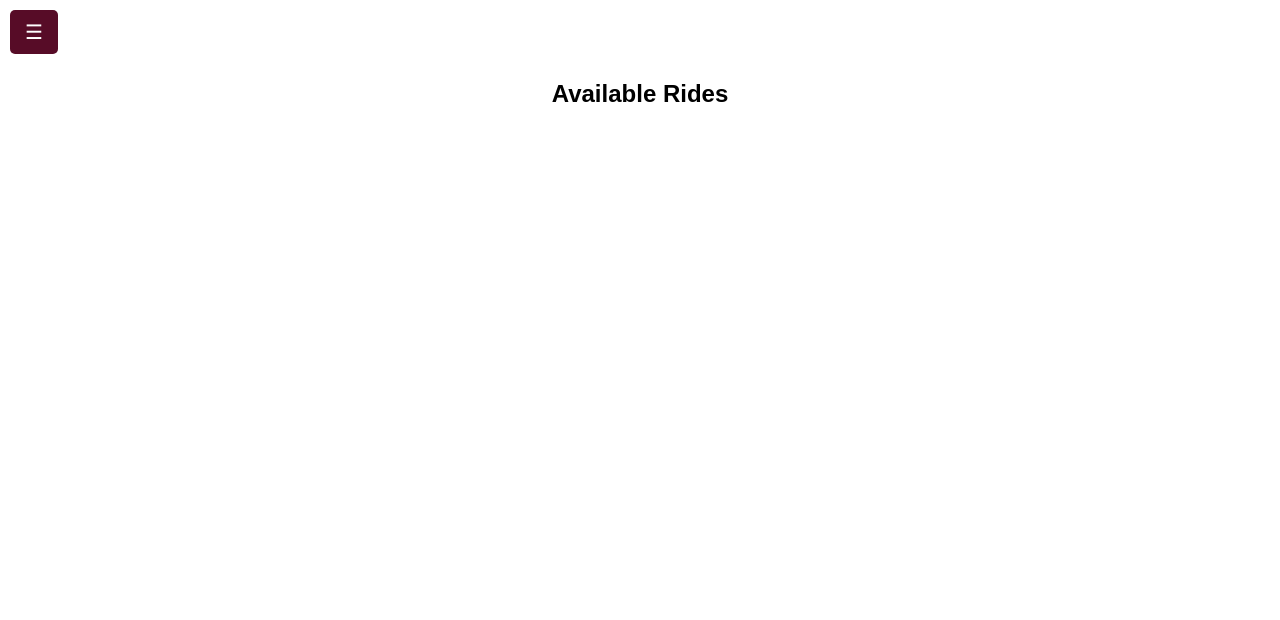
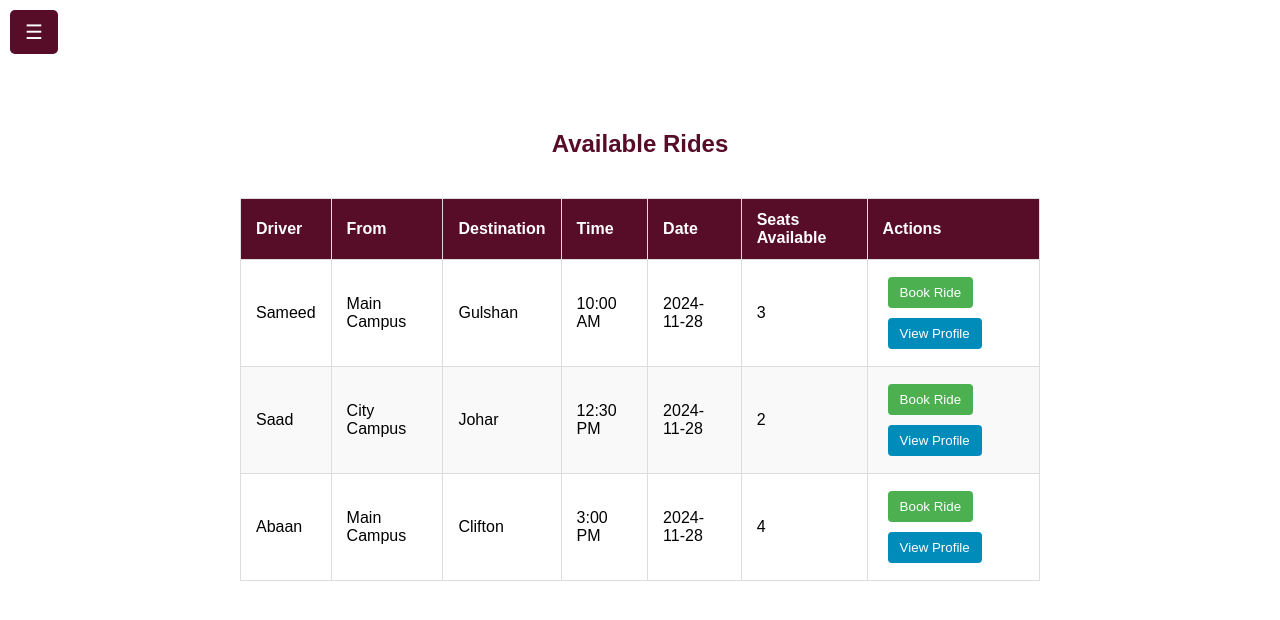
Before and after one commit to SaadThaplawala/Carpool, a React (Vite) app in the folder Frontend/carpool/: page / in a window 1280 px wide. Both pictures are taken after a click on the button "Login". Shown: the top 620 px of the page. Built offline with nearby package versions, Linux system fonts and the light colour scheme.

Commit message:
Fixed Available Rides screen

```diff
--- a/Frontend/carpool/src/ActiveBooking.jsx
+++ b/Frontend/carpool/src/ActiveBooking.jsx
@@ -8,9 +8,9 @@ const ActiveBooking = ({ booking, onCancel, onViewProfile }) => {
         <div className="booking-info">
           <h3>Active Booking</h3>
           <p><strong>Driver:</strong> {booking.driver}</p>
+          <p><strong>From:</strong> {booking.from}</p>
           <p><strong>Destination:</strong> {booking.destination}</p>
           <p><strong>Time:</strong> {booking.time}</p>
-          <p><strong>From:</strong> {booking.from}</p>
           <p><strong>Total Passengers:</strong> {booking.totalPassengers}</p>
           <div className="booking-actions">
             <button className="cancel-button" onClick={onCancel}>
--- a/Frontend/carpool/src/App.jsx
+++ b/Frontend/carpool/src/App.jsx
@@ -13,7 +13,35 @@ const App = () => {
   const [isLoggedIn, setIsLoggedIn] = useState(false); // Login state
   const [sidebarOpen, setSidebarOpen] = useState(false); // Sidebar toggle state
   const [activeRide, setActiveRide] = useState(null); // State to store active booking
-  const [rides, setRides] = useState([]); // State to store all rides
+  const [rides, setRides] = useState([
+    {
+      id: "1",
+      driver: "Sameed",
+      from: "Main Campus",
+      destination: "Gulshan",
+      time: "10:00 AM",
+      date: "2024-11-28",
+      seatsAvailable: 3,
+    },
+    {
+      id: "2",
+      driver: "Saad",
+      from: "City Campus",
+      destination: "Johar",
+      time: "12:30 PM",
+      date: "2024-11-28",
+      seatsAvailable: 2,
+    },
+    {
+      id: "3",
+      driver: "Abaan",
+      from: "Main Campus",
+      destination: "Clifton",
+      time: "3:00 PM",
+      date: "2024-11-28",
+      seatsAvailable: 4,
+    },
+  ]);
 
   const handleLogin = () => {
     setIsLoggedIn(true); // Set the user as logged in
@@ -25,15 +53,53 @@ const App = () => {
   };
 
   const handleCreateRide = (newRide) => {
-    setActiveRide(newRide); // Set the new ride as the active booking
-    setRides([newRide, ...rides]); // Add the new ride to the top of the rides list
+    setActiveRide({ ...newRide, isCreatedByUser: true, totalPassengers: 0 });
+    setRides([newRide, ...rides]);
+  };
+
+  const handleCancelRide = () => {
+    if (activeRide) {
+      if (!activeRide.isCreatedByUser) {
+        // Restore seats for booked rides
+        setRides((prevRides) =>
+          prevRides.map((ride) =>
+            ride.id === activeRide.id
+              ? { ...ride, seatsAvailable: ride.seatsAvailable + 1 }
+              : ride
+          )
+        );
+      } else {
+        // Remove user-created ride
+        setRides((prevRides) =>
+          prevRides.filter((ride) => ride.id !== activeRide.id)
+        );
+      }
+      setActiveRide(null); // Clear active booking
+    }
+  };
+
+  const handleBookRide = (ride) => {
+    if (ride.seatsAvailable > 0 && !activeRide) {
+      setActiveRide({
+        ...ride,
+        from: "Home",
+        totalPassengers: 4 - ride.seatsAvailable + 1,
+        isCreatedByUser: false,
+      });
+      setRides((prevRides) =>
+        prevRides.map((r) =>
+          r.id === ride.id
+            ? { ...r, seatsAvailable: r.seatsAvailable - 1 }
+            : r
+        )
+      );
+    }
   };
 
   return (
     <Router>
       {isLoggedIn ? (
         <>
-          {/* Sidebar and Menu Button */}
           <button
             className="menu-button"
             onClick={() => setSidebarOpen(!sidebarOpen)}
@@ -46,7 +112,6 @@ const App = () => {
             onLogout={handleLogout}
           />
           <div className={`main-content ${sidebarOpen ? "shifted" : ""}`}>
-            {/* Protected Routes */}
             <Routes>
               <Route
                 path="/"
@@ -56,6 +121,8 @@ const App = () => {
                     setRides={setRides}
                     activeRide={activeRide}
                     setActiveRide={setActiveRide}
+                    onBookRide={handleBookRide}
+                    onCancelRide={handleCancelRide}
                   />
                 }
               />
@@ -63,9 +130,7 @@ const App = () => {
               <Route
                 path="/create"
                 element={
-                  <CreateRide
-                    onCreateRide={handleCreateRide}
-                  />
+                  <CreateRide onCreateRide={handleCreateRide} />
                 }
               />
               <Route path="/profile" element={<Profile />} />
@@ -75,7 +140,6 @@ const App = () => {
           </div>
         </>
       ) : (
-        // Show the login screen if not logged in
         <LoginScreen onLogin={handleLogin} />
       )}
     </Router>
--- a/Frontend/carpool/src/CarpoolList.css
+++ b/Frontend/carpool/src/CarpoolList.css
@@ -22,18 +22,19 @@
   text-align: center;
 }
 
+/* Styles for the table displaying available rides */
 .carpool-table {
   border-collapse: collapse;
-  width: 80%;
-  max-width: 600px;
-  margin: auto;
-  text-align: center;
+  width: 100%;
+  max-width: 800px;
+  margin: 20px 0;
+  text-align: left;
 }
 
 .carpool-table th,
 .carpool-table td {
   border: 1px solid #ddd;
-  padding: 10px;
+  padding: 12px 15px;
 }
 
 .carpool-table th {
@@ -42,9 +43,33 @@
 }
 
 .carpool-table tr:nth-child(even) {
-  background-color: #f2f2f2;
+  background-color: #f9f9f9;
 }
 
 .carpool-table tr:hover {
-  background-color: #ddd;
+  background-color: #f1f1f1;
 }
+
+.book-button,
+.profile-button {
+  padding: 8px 12px;
+  margin: 5px;
+  border: none;
+  border-radius: 4px;
+  cursor: pointer;
+}
+
+.book-button {
+  background-color: #4caf50;
+  color: white;
+}
+
+.book-button:disabled {
+  background-color: #cccccc;
+  cursor: not-allowed;
+}
+
+.profile-button {
+  background-color: #008cba;
+  color: white;
+}
--- a/Frontend/carpool/src/CarpoolList.jsx
+++ b/Frontend/carpool/src/CarpoolList.jsx
@@ -1,53 +1,65 @@
 import React from "react";
 import ActiveBooking from "./ActiveBooking";
+import { useNavigate } from "react-router-dom";
 import "./CarpoolList.css";
 
-const CarpoolList = ({ rides, activeRide, setActiveRide, setRides }) => {
-  const handleBookRide = (ride) => {
-    if (ride.seatsAvailable > 0) {
-      setActiveRide({
-        driver: ride.driver,
-        destination: ride.destination,
-        time: ride.time,
-        from: "Home",
-        totalPassengers: 4 - ride.seatsAvailable,
-      });
-
-      setRides((prevRides) =>
-        prevRides.map((r) =>
-          r.id === ride.id
-            ? { ...r, seatsAvailable: r.seatsAvailable - 1 }
-            : r
-        )
-      );
-    } else {
-      alert("No seats available for this ride.");
-    }
-  };
+const CarpoolList = ({ rides, activeRide, onBookRide, onCancelRide }) => {
+  const navigate = useNavigate();
 
   return (
-    <div className="carpool-list-container">
+    <div className="common-container carpool-container">
+      {/* Display Active Booking */}
       {activeRide && (
         <ActiveBooking
           booking={activeRide}
-          onCancel={() => setActiveRide(null)}
+          onCancel={onCancelRide}
+          onViewProfile={() => navigate("/profile")}
         />
       )}
 
-      <h2>Available Rides</h2>
-      <ul className="ride-list">
-        {rides.map((ride) => (
-          <li key={ride.id} className="ride-item">
-            <div className="ride-info">
-              <p><strong>Driver:</strong> {ride.driver}</p>
-              <p><strong>Destination:</strong> {ride.destination}</p>
-              <p><strong>Time:</strong> {ride.time}</p>
-              <p><strong>Date:</strong> {ride.date}</p>
-              <p><strong>Seats Available:</strong> {ride.seatsAvailable}</p>
-            </div>
-          </li>
-        ))}
-      </ul>
+      {/* Available Rides Table */}
+      <h2 className="title">Available Rides</h2>
+
+      <table className="carpool-table">
+        <thead>
+          <tr>
+            <th>Driver</th>
+            <th>From</th>
+            <th>Destination</th>
+            <th>Time</th>
+            <th>Date</th>
+            <th>Seats Available</th>
+            <th>Actions</th>
+          </tr>
+        </thead>
+        <tbody>
+          {rides.map((ride) => (
+            <tr key={ride.id}>
+              <td>{ride.driver}</td>
+              <td>{ride.from}</td>
+              <td>{ride.destination}</td>
+              <td>{ride.time}</td>
+              <td>{ride.date}</td>
+              <td>{ride.seatsAvailable}</td>
+              <td>
+                <button
+                  className="book-button"
+                  onClick={() => onBookRide(ride)}
+                  disabled={!!activeRide}
+                >
+                  Book Ride
+                </button>
+                <button
+                  className="profile-button"
+                  onClick={() => navigate("/profile")}
+                >
+                  View Profile
+                </button>
+              </td>
+            </tr>
+          ))}
+        </tbody>
+      </table>
     </div>
   );
 };
--- a/Frontend/carpool/src/CreateRide.jsx
+++ b/Frontend/carpool/src/CreateRide.jsx
@@ -5,6 +5,7 @@ import "./CreateRide.css";
 const CreateRide = ({ onCreateRide }) => {
   const [rideDetails, setRideDetails] = useState({
     driver: "",
+    from: "",
     destination: "",
     time: "",
     date: "",
@@ -21,19 +22,20 @@ const CreateRide = ({ onCreateRide }) => {
   const handleCreateRide = () => {
     if (
       rideDetails.driver &&
+      rideDetails.from &&
       rideDetails.destination &&
       rideDetails.time &&
       rideDetails.date &&
       rideDetails.seatsAvailable
     ) {
       const newRide = {
-        id: Date.now(), // Unique ID
+        id: Date.now().toString(), // Generate a unique ID
         ...rideDetails,
         seatsAvailable: parseInt(rideDetails.seatsAvailable, 10),
       };
 
-      onCreateRide(newRide); // Add the new ride and set it as active
-      navigate("/"); // Redirect to the Available Rides page
+      onCreateRide(newRide);
+      navigate("/"); // Redirect to the main page
     } else {
       alert("Please fill in all fields.");
     }
@@ -46,8 +48,15 @@ const CreateRide = ({ onCreateRide }) => {
         <input
           type="text"
           name="driver"
-          placeholder="Your Name"
+          placeholder="Driver Name"
           value={rideDetails.driver}
+          onChange={handleInputChange}
+        />
+        <input
+          type="text"
+          name="from"
+          placeholder="From (e.g., Main Campus)"
+          value={rideDetails.from}
           onChange={handleInputChange}
         />
         <input
@@ -76,7 +85,11 @@ const CreateRide = ({ onCreateRide }) => {
           value={rideDetails.seatsAvailable}
           onChange={handleInputChange}
         />
-        <button type="button" className="create-button" onClick={handleCreateRide}>
+        <button
+          type="button"
+          className="create-button"
+          onClick={handleCreateRide}
+        >
           Create Ride
         </button>
       </form>
```
